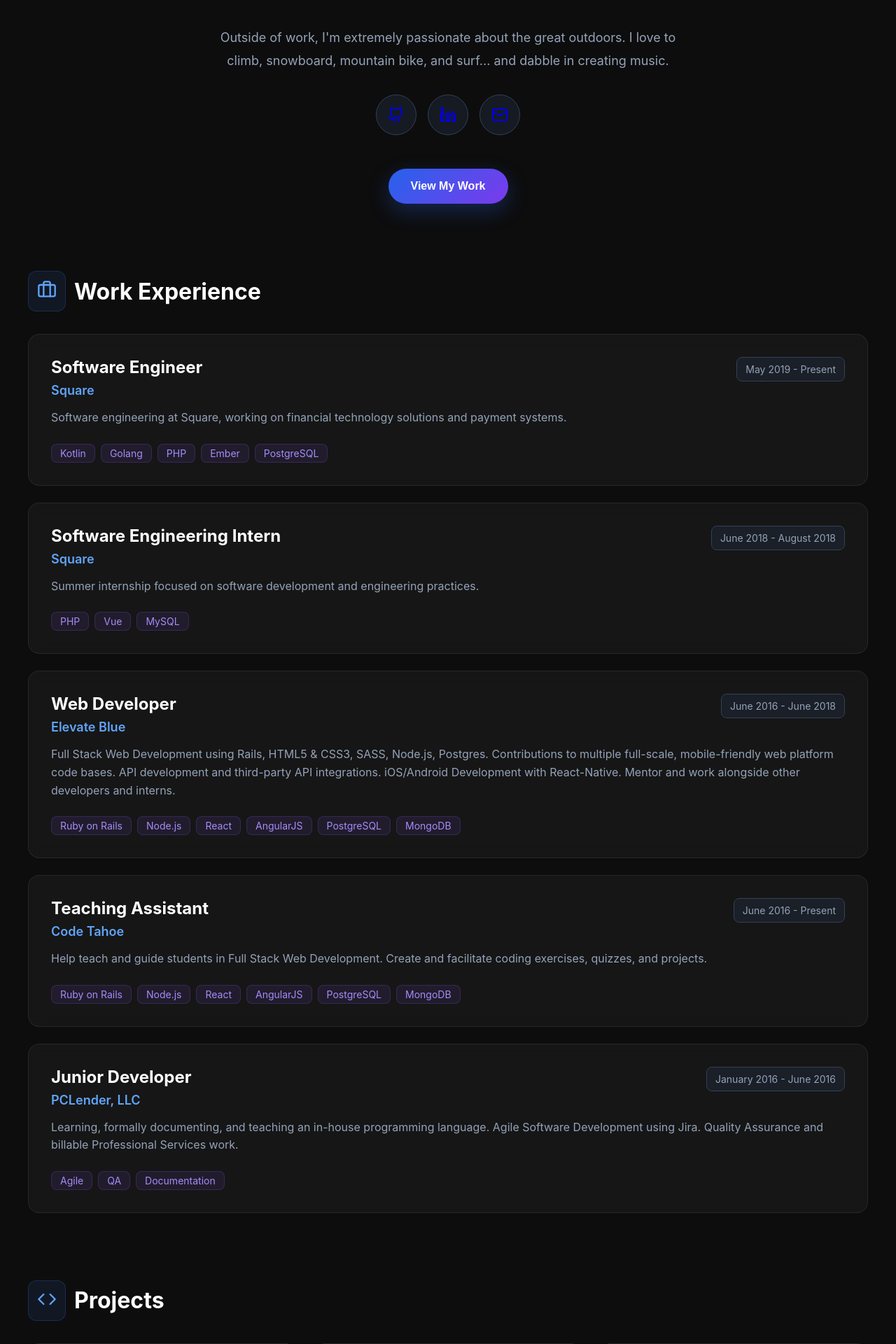
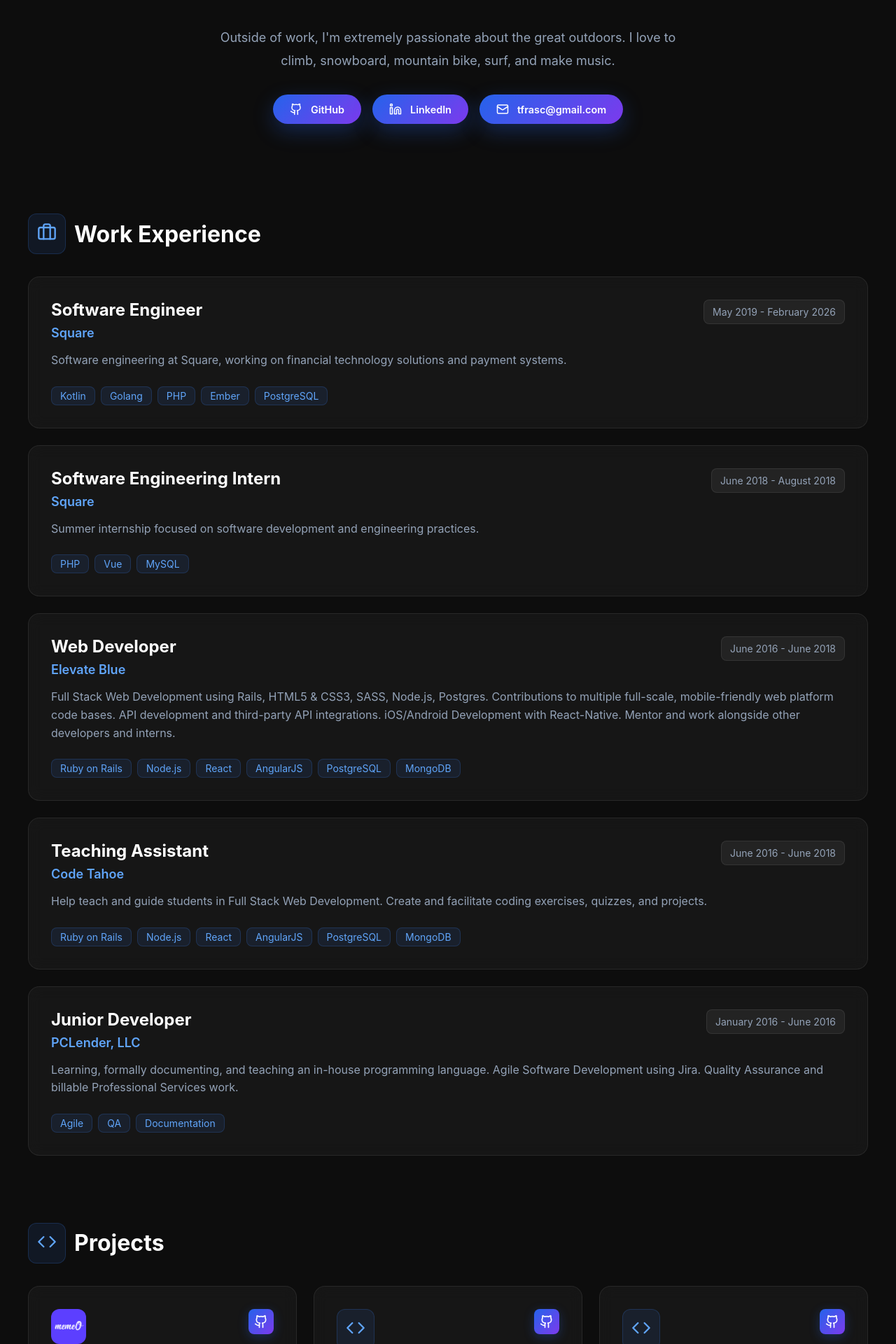
Before and after one commit to tfrasc/tfrasc.github.io, a React (Create React App) app in the folder personal-website/: page / in a window 1280 px wide. Shown: the part 560-2480 px from the top of the page at 70% size. Built offline with nearby package versions, Linux system fonts and the light colour scheme.

Commit message:
Update button styles, remove contact section

```diff
--- a/personal-website/src/App.jsx
+++ b/personal-website/src/App.jsx
@@ -21,7 +21,7 @@
   // Track active section on scroll
   useEffect(() => {
     const handleScroll = () => {
-      const sections = ['home', 'experience', 'projects', 'education', 'contact'];
+      const sections = ['home', 'experience', 'projects', 'education'];
       const scrollPosition = window.scrollY;
 
       for (const section of sections) {
--- a/personal-website/src/components/Contact.jsx
+++ b/personal-website/src/components/Contact.jsx
@@ -1,91 +1,20 @@
 import React from 'react';
-import { Mail, Linkedin, MessageSquare } from 'lucide-react';
-import { styles as sharedStyles } from '../styles/sharedStyles';
 
 const Contact = () => {
   const styles = {
-    contactSection: {
+    footer: {
       textAlign: 'center',
-      maxWidth: '900px',
-      margin: '0 auto',
-    },
-    description: {
-      fontSize: '1.125rem',
-      color: '#94a3b8',
-      marginBottom: '3rem',
-      lineHeight: '1.8',
-      maxWidth: '700px',
-      margin: '0 auto 3rem',
-    },
-    contactButtons: {
-      display: 'flex',
-      flexWrap: 'wrap',
-      justifyContent: 'center',
-      gap: '1rem',
-      marginBottom: '3rem',
-    },
-    contactButton: {
-      display: 'flex',
-      alignItems: 'center',
-      gap: '0.75rem',
-      padding: '1rem 2rem',
-      background: 'linear-gradient(135deg, #2563eb 0%, #7c3aed 100%)',
-      color: '#ffffff',
-      border: 'none',
-      borderRadius: '9999px',
-      fontSize: '1rem',
-      fontWeight: '600',
-      cursor: 'pointer',
-      transition: 'all 0.3s',
-      textDecoration: 'none',
-      boxShadow: '0 10px 30px rgba(37, 99, 235, 0.3)',
-    },
-    contactButtonSecondary: {
-      background: 'rgba(255, 255, 255, 0.04)',
-      border: '2px solid #2563eb',
-      color: '#60a5fa',
-    },
-    footer: {
-      paddingTop: '3rem',
+      padding: '2rem 1.5rem',
       borderTop: '1px solid rgba(255, 255, 255, 0.08)',
       color: '#64748b',
+      fontSize: '0.9rem',
     },
   };
 
   return (
-    <section id="contact" style={sharedStyles.section}>
-      <div style={styles.contactSection}>
-        <div style={{ ...sharedStyles.sectionHeader, justifyContent: 'center' }}>
-          <div style={sharedStyles.iconContainer}>
-            <MessageSquare color="#60a5fa" size={28} />
-          </div>
-          <h3 style={sharedStyles.sectionHeading}>Let's Work Together</h3>
-        </div>
-        <p style={styles.description}>
-          I'm always open to discussing new projects, creative ideas, or opportunities to be part of your vision.
-        </p>
-
-        <div style={styles.contactButtons}>
-          <a href="mailto:tfrasc@gmail.com" style={styles.contactButton}>
-            <Mail size={20} />
-            <span>Send Email</span>
-          </a>
-          <a
-            href="https://linkedin.com/in/tfrasc"
-            target="_blank"
-            rel="noopener noreferrer"
-            style={{...styles.contactButton, ...styles.contactButtonSecondary}}
-          >
-            <Linkedin size={20} />
-            <span>Connect on LinkedIn</span>
-          </a>
-        </div>
-
-        <div style={styles.footer}>
-          <p>© 2026 Tyler Frasca. Built with React.</p>
-        </div>
-      </div>
-    </section>
+    <footer style={styles.footer}>
+      <p>© 2026 Tyler Frasca. Built with React.</p>
+    </footer>
   );
 };
 
--- a/personal-website/src/components/Education.jsx
+++ b/personal-website/src/components/Education.jsx
@@ -38,8 +38,8 @@
     },
     period: {
       padding: '0.5rem 0.75rem',
-      background: 'rgba(30, 41, 59, 0.5)',
-      border: '1px solid #334155',
+      background: 'rgba(255, 255, 255, 0.06)',
+      border: '1px solid rgba(255, 255, 255, 0.08)',
       borderRadius: '0.5rem',
       color: '#94a3b8',
       fontSize: '0.875rem',
@@ -56,8 +56,8 @@
       <div style={styles.educationSection}>
         <div>
           <div style={sharedStyles.sectionHeader}>
-            <div style={sharedStyles.iconContainerPurple}>
-              <GraduationCap color="#a78bfa" size={28} />
+            <div style={sharedStyles.iconContainer}>
+              <GraduationCap color="#60a5fa" size={28} />
             </div>
             <h3 style={sharedStyles.sectionHeading}>Education</h3>
           </div>
@@ -67,7 +67,7 @@
                 <div style={styles.educationCardHeader}>
                   <div>
                     <h4 style={styles.jobTitle}>{edu.degree}</h4>
-                    <p style={{...styles.company, color: '#a78bfa'}}>{edu.school}</p>
+                    <p style={styles.company}>{edu.school}</p>
                   </div>
                   <span style={styles.period}>{edu.period}</span>
                 </div>
--- a/personal-website/src/components/Experience.jsx
+++ b/personal-website/src/components/Experience.jsx
@@ -38,8 +38,8 @@
     },
     period: {
       padding: '0.5rem 0.75rem',
-      background: 'rgba(30, 41, 59, 0.5)',
-      border: '1px solid #334155',
+      background: 'rgba(255, 255, 255, 0.06)',
+      border: '1px solid rgba(255, 255, 255, 0.08)',
       borderRadius: '0.5rem',
       color: '#94a3b8',
       fontSize: '0.875rem',
@@ -74,7 +74,7 @@
                 <p style={sharedStyles.description}>{job.description}</p>
                 <div style={styles.tags}>
                   {job.skills.map((skill, skillIndex) => (
-                    <span key={skillIndex} style={sharedStyles.tagPurple}>{skill}</span>
+                    <span key={skillIndex} style={sharedStyles.tag}>{skill}</span>
                   ))}
                 </div>
               </div>
--- a/personal-website/src/components/Hero.jsx
+++ b/personal-website/src/components/Hero.jsx
@@ -54,20 +54,25 @@
     socialLinks: {
       display: 'flex',
       justifyContent: 'center',
+      flexWrap: 'wrap',
       gap: '1rem',
-      marginBottom: '3rem',
+      marginBottom: '2rem',
     },
     socialLink: {
-      padding: '1rem',
-      background: 'rgba(30, 41, 59, 0.5)',
-      border: '1px solid #334155',
-      borderRadius: '50%',
       display: 'flex',
       alignItems: 'center',
-      justifyContent: 'center',
+      gap: '0.75rem',
+      padding: '0.75rem 1.5rem',
+      background: 'linear-gradient(135deg, #2563eb 0%, #7c3aed 100%)',
+      border: 'none',
+      borderRadius: '9999px',
+      color: '#ffffff',
+      fontSize: '0.9rem',
+      fontWeight: '600',
       transition: 'all 0.3s',
       cursor: 'pointer',
       textDecoration: 'none',
+      boxShadow: '0 10px 30px rgba(37, 99, 235, 0.3)',
     },
   };
 
@@ -82,22 +87,22 @@
           With nearly a decade of experience as a full-stack engineer, I have worked at both Big Tech and Startups and can build scalable, reliable, and speedy systems. I love to learn, enjoy a challenge, and care deeply about helping others however I can.
         </p>
         <p style={styles.description}>
-          Outside of work, I'm extremely passionate about the great outdoors. I love to climb, snowboard, mountain bike, and surf... and dabble in creating music.
+          Outside of work, I'm extremely passionate about the great outdoors. I love to climb, snowboard, mountain bike, surf, and make music.
         </p>
         <div style={styles.socialLinks}>
           <a href="https://github.com/tfrasc" target="_blank" rel="noopener noreferrer" style={styles.socialLink}>
-            <Github size={24} />
+            <Github size={18} />
+            <span>GitHub</span>
           </a>
           <a href="https://linkedin.com/in/tfrasc" target="_blank" rel="noopener noreferrer" style={styles.socialLink}>
-            <Linkedin size={24} />
+            <Linkedin size={18} />
+            <span>LinkedIn</span>
           </a>
           <a href="mailto:tfrasc@gmail.com" style={styles.socialLink}>
-            <Mail size={24} />
+            <Mail size={18} />
+            <span>tfrasc@gmail.com</span>
           </a>
         </div>
-        <button onClick={() => scrollToSection('projects')} style={sharedStyles.button}>
-          View My Work
-        </button>
       </div>
     </section>
   );
--- a/personal-website/src/components/Navigation.jsx
+++ b/personal-website/src/components/Navigation.jsx
@@ -1,5 +1,5 @@
 import React from 'react';
-import { Menu, X, Home, Briefcase, Code, Mail, GraduationCap } from 'lucide-react';
+import { Home, Briefcase, Code, GraduationCap } from 'lucide-react';
 
 const Navigation = ({ activeSection, scrollToSection }) => {
   const styles = {
@@ -78,7 +78,6 @@
     { id: 'experience', label: 'experience', icon: Briefcase },
     { id: 'projects', label: 'projects', icon: Code },
     { id: 'education', label: 'education', icon: GraduationCap },
-    { id: 'contact', label: 'contact', icon: Mail },
   ];
 
   return (
--- a/personal-website/src/components/Projects.jsx
+++ b/personal-website/src/components/Projects.jsx
@@ -26,15 +26,16 @@
     },
     projectLink: {
       padding: '0.5rem',
-      background: 'rgba(255, 255, 255, 0.06)',
-      border: '1px solid rgba(255, 255, 255, 0.08)',
+      background: 'linear-gradient(135deg, #2563eb 0%, #7c3aed 100%)',
+      border: 'none',
       borderRadius: '0.5rem',
-      color: '#94a3b8',
+      color: '#ffffff',
       transition: 'all 0.3s',
       textDecoration: 'none',
       display: 'flex',
       alignItems: 'center',
       justifyContent: 'center',
+      boxShadow: '0 4px 15px rgba(37, 99, 235, 0.3)',
     },
     projectIcon: {
       width: '50px',
--- a/personal-website/src/data/portfolioData.js
+++ b/personal-website/src/data/portfolioData.js
@@ -43,7 +43,7 @@
   {
     title: "Software Engineer",
     company: "Square",
-    period: "May 2019 - Present",
+    period: "May 2019 - February 2026",
     description: "Software engineering at Square, working on financial technology solutions and payment systems.",
     skills: ["Kotlin", "Golang", "PHP", "Ember", "PostgreSQL"]
   },
@@ -64,7 +64,7 @@
   {
     title: "Teaching Assistant",
     company: "Code Tahoe",
-    period: "June 2016 - Present",
+    period: "June 2016 - June 2018",
     description: "Help teach and guide students in Full Stack Web Development. Create and facilitate coding exercises, quizzes, and projects.",
     skills: ["Ruby on Rails", "Node.js", "React", "AngularJS", "PostgreSQL", "MongoDB"]
   },
```
